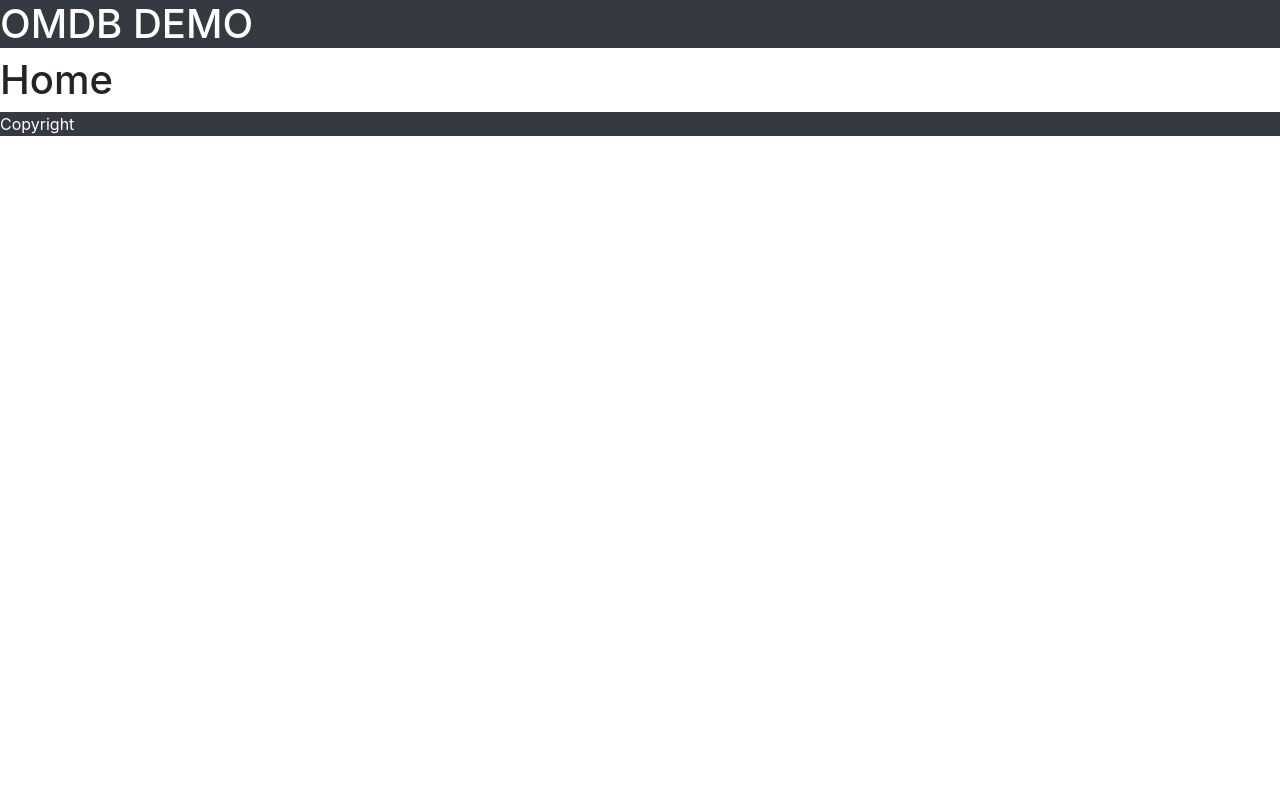
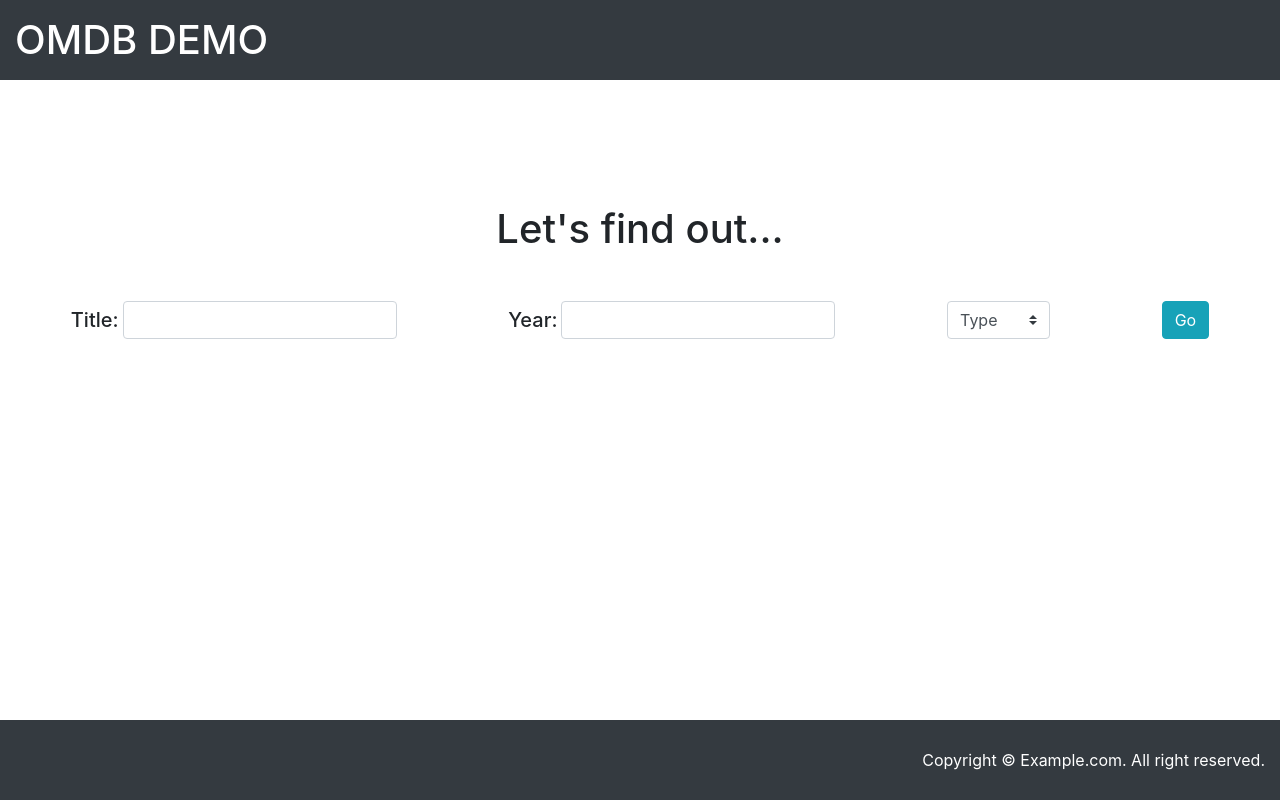
Before and after one commit to mark9462/OMDb-API, a React app: page /#/ in a window 1280 px wide. Built offline with nearby package versions, Linux system fonts and the light colour scheme.

Commit message:
Finish homePage and can direct to searchPage

```diff
--- a/src/components/footer.jsx
+++ b/src/components/footer.jsx
@@ -1,8 +1,12 @@
 import React from 'react';
 
 const footerComponent = () => (
-  <div className="bg-dark">
-    <p className="text-white">Copyright</p>
+  <div className="bg-dark footer-height">
+    <div className="container-fluid footer-vertical-align">
+      <p className="text-white text-right mb-0">
+        Copyright &copy; Example.com. All right reserved.
+      </p>
+    </div>
   </div>
 );
 export default footerComponent;
--- a/src/components/header.jsx
+++ b/src/components/header.jsx
@@ -1,8 +1,10 @@
 import React from 'react';
 
 const headerComponent = () => (
-  <div className="bg-dark">
-    <h1 className="text-white">OMDB DEMO</h1>
+  <div className="bg-dark header-height">
+    <div className="container-fluid header-vertical-align">
+      <h1 className="text-white mb-0">OMDB DEMO</h1>
+    </div>
   </div>
 );
 export default headerComponent;
--- a/src/index.jsx
+++ b/src/index.jsx
@@ -4,6 +4,7 @@ import { HashRouter as Router, Route } from 'react-router-dom';
 import home from './views/home';
 import search from './views/search';
 import item from './views/item';
+import './scss/main.scss';
 
 render(
   <Router>
--- /dev/null
+++ b/src/scss/main.scss
@@ -0,0 +1,28 @@
+@mixin vertical-align($top) {
+  top: $top;
+  position: relative;
+  transform: translateY(-50%);
+}
+@mixin height-vh($vh) {
+  height: $vh;
+}
+.header-vertical-align {
+  @include vertical-align(50%);
+}
+.footer-vertical-align {
+  @include vertical-align(50%);
+}
+.main-vertical-align {
+  @include vertical-align(30%);
+}
+
+.main-height {
+  @include height-vh(80vh);
+}
+
+.header-height {
+  @include height-vh(10vh);
+}
+.footer-height {
+  @include height-vh(10vh);
+}
--- a/src/views/home.jsx
+++ b/src/views/home.jsx
@@ -1,14 +1,143 @@
-import React from 'react';
+import React, { Component } from 'react';
 import Header from '../components/header';
 import Footer from '../components/footer';
 
-const homeComponent = () => (
+class homePage extends Component {
+  constructor(props) {
+    super(props);
+    this.state = { title: '', year: '', type: '' };
+  }
+
+  titleChange(e) {
+    this.setState({ title: e.target.value });
+  }
+
+  yearChange(e) {
+    this.setState({ year: e.target.value });
+  }
+
+  typeChange(e) {
+    this.setState({ type: e.target.value });
+  }
+
+  handleSubmit(e) {
+    e.preventDefault();
+    const { title, year, type } = this.state;
+    const arrary = [];
+    let params = '';
+    if (!title && !year && !type) {
+      alert('You must have key in something！');
+      return;
+    }
+    if (title) {
+      arrary.push(`t=${title}`);
+    }
+    if (year) {
+      arrary.push(`y=${year}`);
+    }
+    if (type) {
+      arrary.push(`type=${type}`);
+    }
+    params = arrary[0];
+    if (arrary.length > 1) {
+      for (let i = 1; i < arrary.length; i += 1) {
+        params += `&${arrary[i]}`;
+      }
+    }
+
+    this.props.history.push({
+      pathname: '/search',
+      search: params
+    });
+  }
+
+  render() {
+    return (
       <div>
         <Header />
-    <div>
-      <h1>Home</h1>
+        <div className="container-fluid main-height">
+          <div className="main-vertical-align">
+            <h1 className="text-center mb-5">Let's find out...</h1>
+            <form
+              className="form-inline justify-content-around"
+              onSubmit={e => this.handleSubmit(e)}
+            >
+              <div className="form-group">
+                <span className="mr-1 mb-0 h5">Title:</span>
+                <input
+                  type="text"
+                  className="form-control"
+                  value={this.state.title}
+                  onChange={e => this.titleChange(e)}
+                />
+              </div>
+              <div className="form-group">
+                <span className="mr-1 mb-0 h5">Year:</span>
+                <input
+                  type="text"
+                  className="form-control"
+                  value={this.state.year}
+                  onChange={e => this.yearChange(e)}
+                />
+              </div>
+              <div className="form-group">
+                <select
+                  className="custom-select"
+                  value={this.state.type}
+                  onChange={e => this.typeChange(e)}
+                >
+                  <option>Type</option>
+                  <option value="movie">movie</option>
+                  <option value="series">series</option>
+                  <option value="episode">episode</option>
+                </select>
+              </div>
+              <div className="form-group">
+                <input className="btn btn-info" type="submit" value="Go" />
+              </div>
+            </form>
+          </div>
         </div>
         <Footer />
       </div>
     );
-export default homeComponent;
+  }
+}
+
+// const homeComponent = () => (
+//   <div>
+//     <div className="container-fluid main-height">
+//       <div className="main-vertical-align">
+//         <h1 className="text-center mb-5">Let's find out...</h1>
+//         <div className="row">
+//           <div className="col-12 col-sm-4 d-flex align-items-center mb-3">
+//             <span className="mr-1 mb-0 h5">Title:</span>
+//             <input type="text" className="form-control" />
+//           </div>
+//           <div className="col-12 col-sm-4 d-flex align-items-center mb-3">
+//             <span className="mr-1 mb-0 h5">Year:</span>
+//             <input type="text" className="form-control" />
+//           </div>
+//           <div className="col-12 col-sm-4">
+//             <select className="custom-select w-75 mr-2">
+//               <option selected>Type</option>
+//               <option value="movie">movie</option>
+//               <option value="series">series</option>
+//               <option value="episode">episode</option>
+//             </select>
+//             <Link
+//               className="btn btn-info"
+//               to={{
+//                 pathname: '/search',
+//                 search: '?sort=name'
+//               }}
+//             >
+//               Go
+//             </Link>
+//           </div>
+//         </div>
+//       </div>
+//     </div>
+//   </div>
+// );
+export default homePage;
```
Lines whose indentation alone changed are shown as unchanged.
